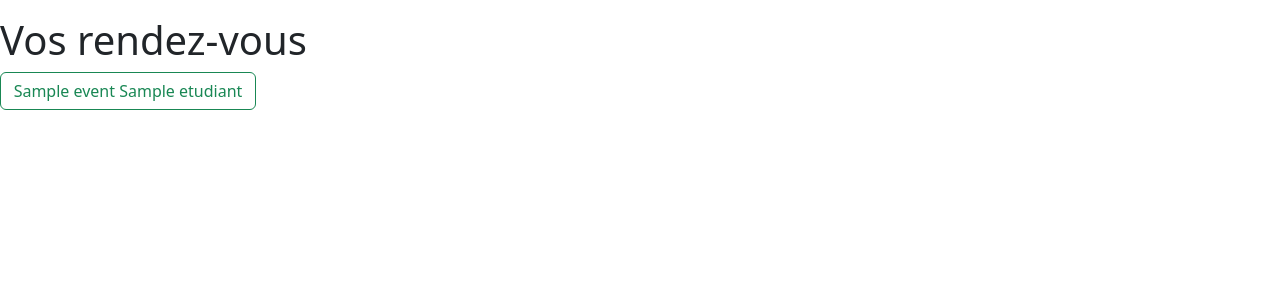
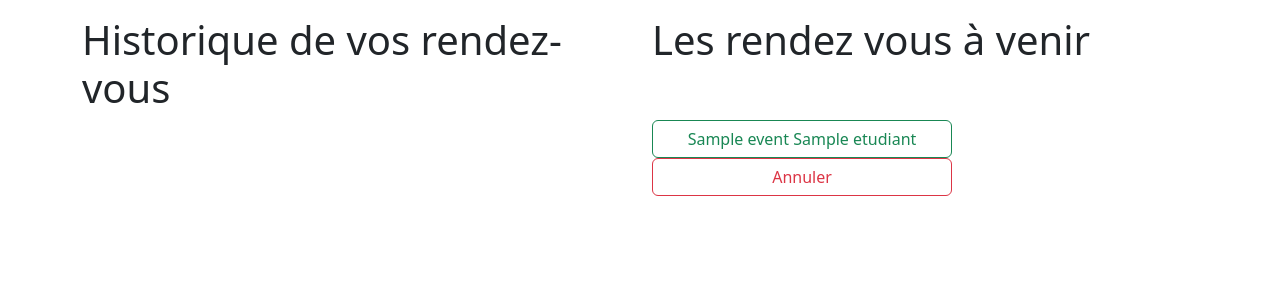
Before and after one commit to charlottecouton/couton_garnier_wagner, a PHP site: page /couton_garnier_wagner/Calendrier/Public/RDV.php in a window 1280 px wide. Shown: the part 56-356 px from the top of the page. Run offline with PHP 8.4, Linux system fonts and the light colour scheme; the visitor is signed in with stand-in values (Sample User, id 1); tables that the repository leaves empty or names only in its code hold one stand-in row (values such as "Sample post").

Commit message:
modifications fichier

```diff
--- a/Calendrier/Public/RDV.php
+++ b/Calendrier/Public/RDV.php
@@ -21,7 +21,11 @@
 <html lang="en">
 
 <body class="page">
-  <h1>Vos rendez-vous</h1>
+  <div class="container">
+    <div class="row rdv-page">
+    <div class="col-6">
+  <h1>Historique de vos rendez-vous</h1>
+    <br><br>
 
 
 <?php
@@ -71,12 +75,9 @@
                               if($dateactuelle > $row[2]){
                                 echo '<form method="post">
                                 <button type="submit" class="rdv btn btn-outline-default" disabled >'.$row[1].' '.$row2[1].'</button>
-                                </form>';
+                                </form>
+                                <br>';
 
-                              }else{
-                                echo '<form method="post">
-                                <button type="submit" class="rdv btn btn-outline-success">'.$row[1].' '.$row2[1].'</button>
-                                </form>';
                               }
                             }
                         }
@@ -93,3 +94,55 @@
       echo "Erreur : " . $sql . "<br>" . mysqli_error($mysqli);
         }
 ?>
+
+      </div>
+        <div class="col-6">
+          <h1>Les rendez vous à venir</h1>
+          <br><br>
+
+<?php
+
+$sql = "SELECT * FROM `events` WHERE $att = $id";
+
+
+    if(mysqli_query($mysqli, $sql)){
+        if($result = $mysqli ->query($sql)){
+            if($result->num_rows>0){
+
+                while($row = $result->fetch_row()){
+
+                  $sql2 = "SELECT * FROM $table WHERE ID = $row[$aut]";
+                  if(mysqli_query($mysqli, $sql2)){
+                    if($result2 = $mysqli ->query($sql2)){
+                        if($result2->num_rows>0){
+
+                            while($row2 = $result2->fetch_row()){
+                              if($dateactuelle < $row[2]){
+
+
+                                echo '
+                                <div class="venir">
+                                <form method="post">
+                                <button type="submit" class="rdv btn btn-outline-success" >'.$row[1].' '.$row2[1].'</button>
+                                <button type="submit" class="rdv btn btn-outline-danger">Annuler</button>
+                                </form>
+                                </div>
+                                <br>';//name="btn_".formaction="infordvEleve.php"
+
+                              }
+                            }
+                        }
+                    }
+                  }else {
+                    echo "Erreur : " . $sql2 . "<br>" . mysqli_error($mysqli);
+                      }
+
+
+                }
+            }
+        }
+    }else {
+      echo "Erreur : " . $sql . "<br>" . mysqli_error($mysqli);
+        }
+
+?>
--- a/Calendrier/Public/css/calendar.css
+++ b/Calendrier/Public/css/calendar.css
@@ -60,5 +60,15 @@
 }
 
 .rdv{
-    width:20%;
+    width:300px;
 }
+
+.rdv-page{
+    display: flex;
+}
+
+.venir{
+    width: 100%;
+    display: flex;
+    justify-content: space-between;
+}
--- a/Calendrier/Public/event.php
+++ b/Calendrier/Public/event.php
@@ -19,8 +19,6 @@
                 {
                     while($row = $statement -> fetch_row() )
                     {
-                        //echo $_POST['btn_'.$row[0]];
-                        //echo isset($_POST['btn_'.$row[0]]);
                         if(isset($_POST['btn_'.$row[0]]))
                         {
                             $sql2 = "SELECT ID FROM events WHERE ID ='$row[0]'";
--- a/Calendrier/Public/visionP.php
+++ b/Calendrier/Public/visionP.php
@@ -162,7 +162,7 @@
                                                 //'" value="'.$row2[0].'"';
                                                 echo '<form method="post" class="bouton">
                                                 <button  class="btn btn-danger pris" type="submit" name="btn_'.$row2[0].
-                                                '" value="'.$row2[0].'" formaction="/couton_garnier_wagner/couton_garnier_wagner/Calendrier/public/infoRdvEleve.php">'.$row2[0].'</button>
+                                                '" value="'.$row2[0].'" formaction="/couton_garnier_wagner/Calendrier/public/infoRdvEleve.php">'.$row2[0].'</button>
                                                 </form>';//.$row[1]
                                             }
 
--- a/acces_membre.php
+++ b/acces_membre.php
@@ -8,7 +8,7 @@
     //if($_SESSION['chat']==1){
         //echo "looser connect toi";
         //header("refresh:3,url=index.html");
-        header('Location: http://localhost/couton_garnier_wagner/index.html');
+        header('Location: http://localhost/couton_garnier_wagner/index.php');
     }
     else{
         //echo "TRUE ";
--- a/connexion.php
+++ b/connexion.php
@@ -55,7 +55,7 @@
                     $id=$row["ID"];
                     $_SESSION['chat'] = $id;
                     $_SESSION['connecte'] = 1;
-                    header("refresh:0,url=index.html");
+                    header("refresh:0,url=index.php");
                 }
                 //$passwordVerify = password_verify($password, $row["Mdp"]);
 
@@ -95,7 +95,7 @@
                       <div class="container-fluid">
 
                         <!--logo omnes-->
-                        <a class="navbar-brand" href="index.html"><img src="Accueil/logo.png" alt="logo" width="250" height="75"></a>
+                        <a class="navbar-brand" href="index.php"><img src="Accueil/logo.png" alt="logo" width="250" height="75"></a>
                       </div>
                     </nav>
                 </header>
--- a/index.html
+++ b/index.php
@@ -29,13 +29,13 @@
     <div class="container-fluid">
 
       <!--logo omnes-->
-      <a class="navbar-brand" href="index.html"><img src="Accueil/logo.png" alt="logo" width="250" height="75"></a>
+      <a class="navbar-brand" href="index.php"><img src="Accueil/logo.png" alt="logo" width="250" height="75"></a>
 
       <!--barre de navigation-->
       <ul class="navbar-nav me-auto mb-2 mb-lg-0 navigation">
         <li class="nav-item">
           <form>
-            <a class="nav-link" id="bnt_accueil" href="index.html">ACCUEIL</a>
+            <a class="nav-link" id="bnt_accueil" href="index.php">ACCUEIL</a>
           </form>
         </li>
         <li class="nav-item">
```
Also changed, not shown: Calendrier/Public/cal.php (renamed from Calendrier/Public/index.php, +11 -3 lines), Calendrier/Public/infoRdvEleve.php (+16 -5 lines), Calendrier/Public/motif.php (+6 -4 lines), Calendrier/Public/priserdv.php (+19 -18 lines).
